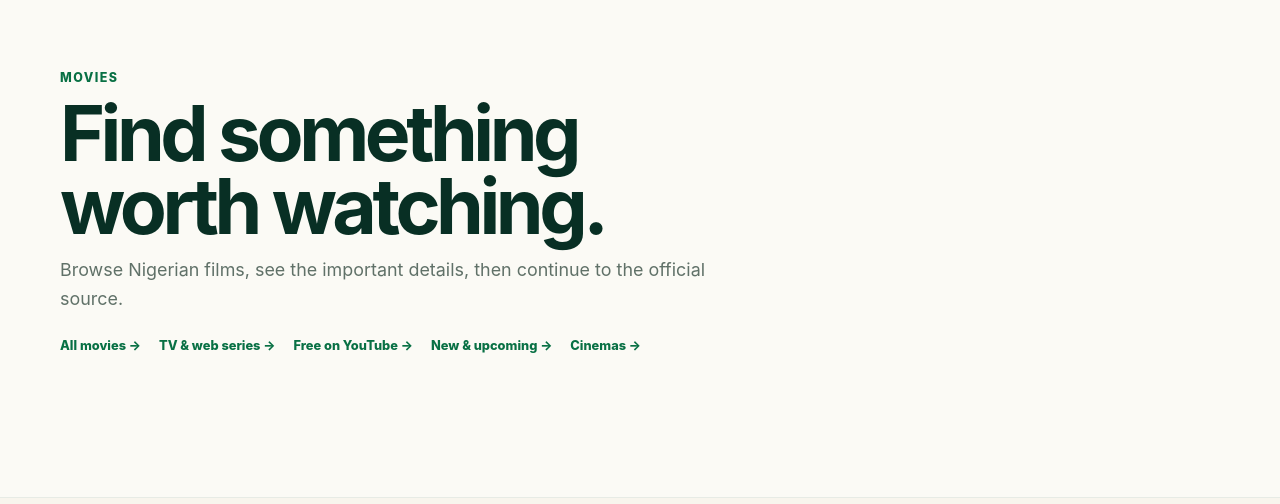
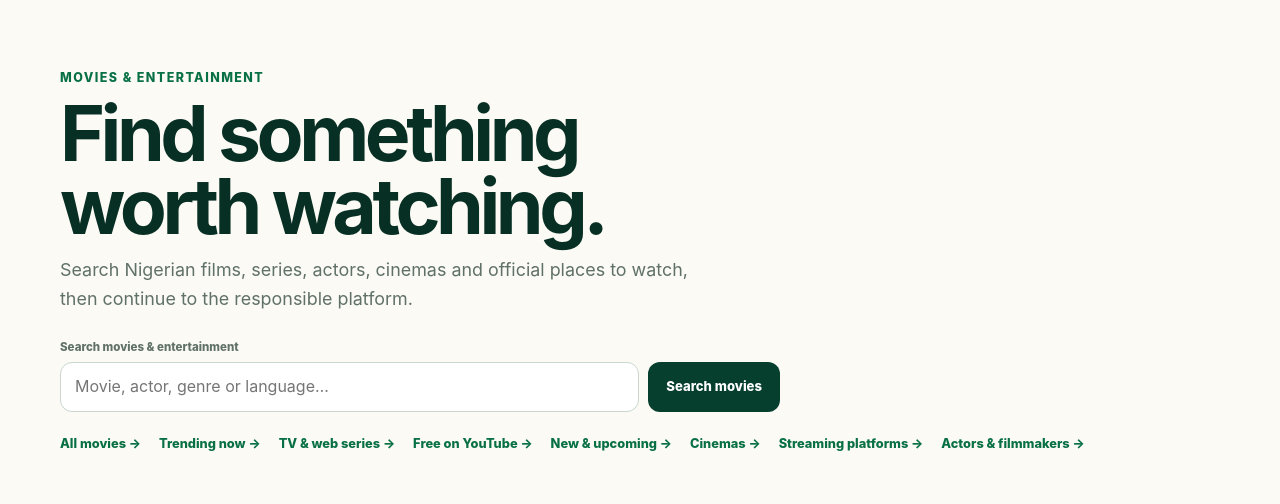
Before and after one commit to eghosa001/nigeria, a Next.js app: page /entertainment in a window 1280 px wide. Shown: the part 143-647 px from the top of the page. Built offline with nearby package versions, Linux system fonts and the light colour scheme; no server answers.

Commit message:
Expand entertainment hub discovery

```diff
--- a/app/entertainment/page.tsx
+++ b/app/entertainment/page.tsx
@@ -68,15 +68,25 @@ export default function EntertainmentPage() {
 
       <section className="section page-top minimal-section-hero">
         <div className="container">
-          <span className="eyebrow">Movies</span>
+          <span className="eyebrow">Movies & Entertainment</span>
           <h1>Find something worth watching.</h1>
-          <p className="page-intro">Browse Nigerian films, see the important details, then continue to the official source.</p>
+          <p className="page-intro">Search Nigerian films, series, actors, cinemas and official places to watch, then continue to the responsible platform.</p>
+          <form className="section-quick-search" action="/entertainment/movies#curated-movies" method="get" role="search">
+            <label>
+              <span>Search movies & entertainment</span>
+              <input type="search" name="q" placeholder="Movie, actor, genre or language…" />
+            </label>
+            <button type="submit">Search movies</button>
+          </form>
           <div className="minimal-inline-links">
             <Link href="/entertainment/movies">All movies</Link>
+            <Link href="/entertainment/trending">Trending now</Link>
             <Link href="/entertainment/series">TV & web series</Link>
             <Link href="/entertainment/youtube">Free on YouTube</Link>
             <Link href="/entertainment/releases">New &amp; upcoming</Link>
             <Link href="/entertainment/cinemas">Cinemas</Link>
+            <Link href="/entertainment/platforms">Streaming platforms</Link>
+            <Link href="/entertainment/people">Actors & filmmakers</Link>
           </div>
         </div>
       </section>
```
